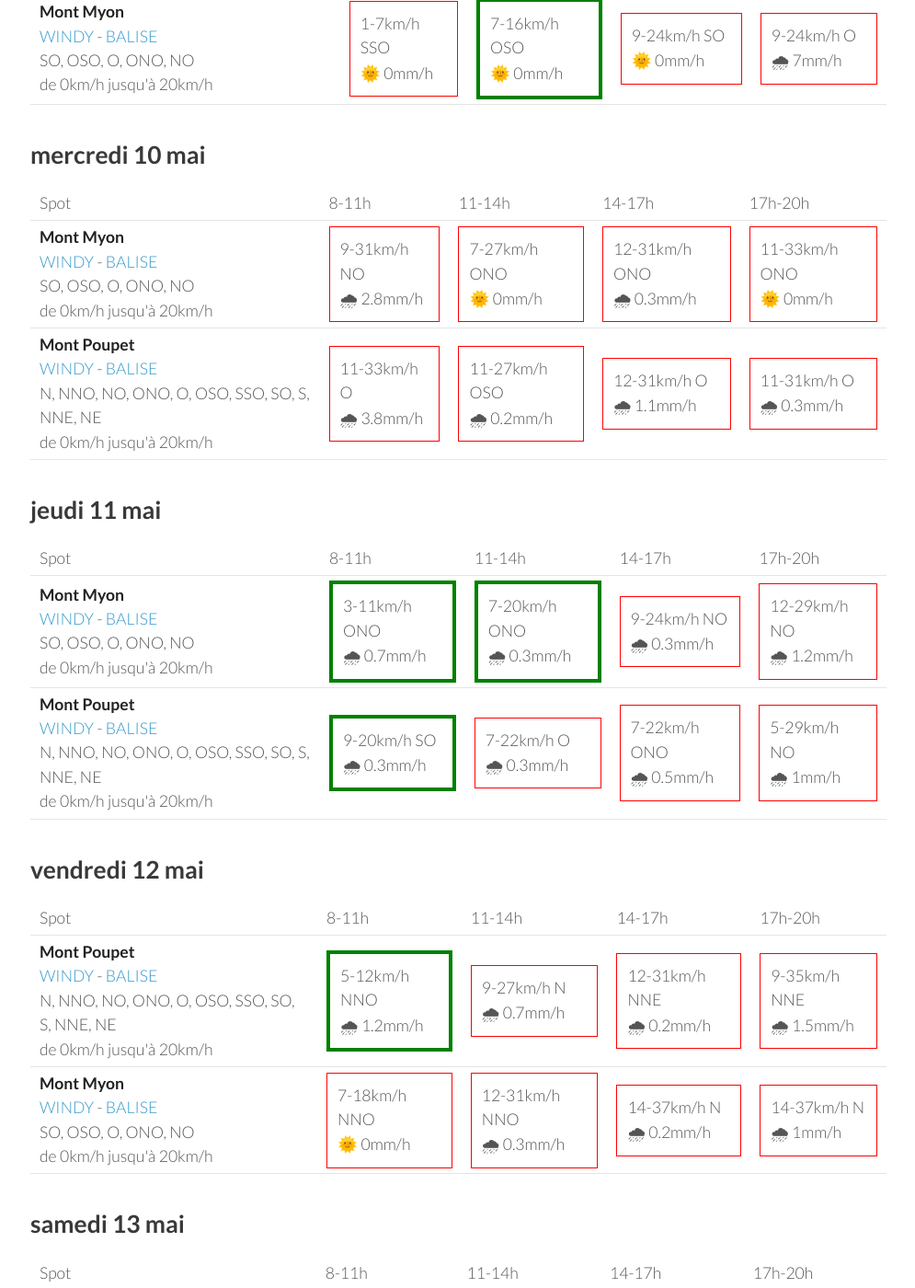
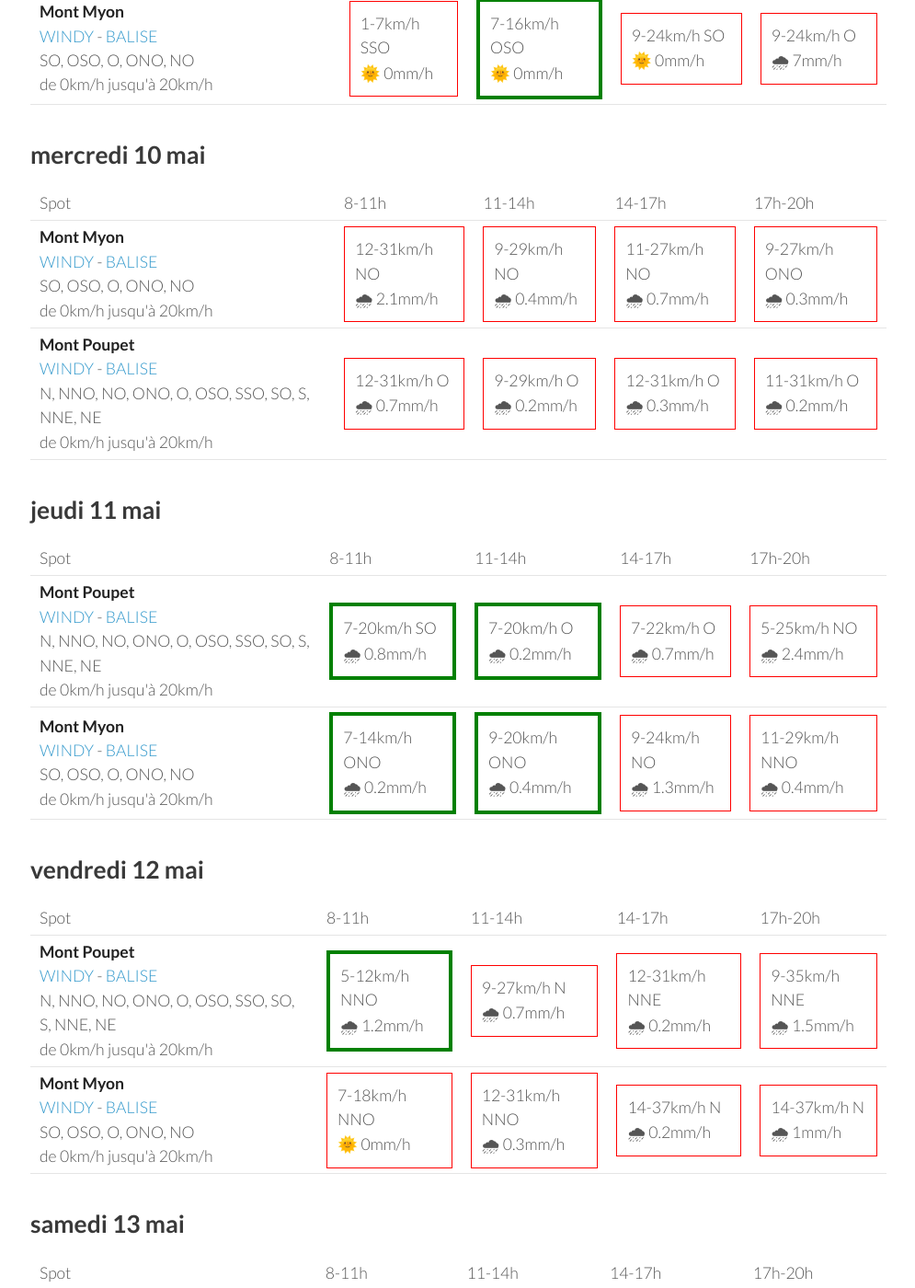
Before and after one commit to parapente-dans-le-nord/parapente-dans-le-nord.github.io, a Jekyll site: the page built from jura.markdown, in a window 1280 px wide and 1400 px high, scrolled down 903 px. Shown: the whole window at 92% size, without its empty margins (25-1020 px from the left). Built offline with Jekyll 4.4.1, drawn with Linux system fonts in a browser that asks for light colours; some of the changed text lies outside the part shown.

Commit message:
update index.markdown

```diff
--- a/jura.markdown
+++ b/jura.markdown
@@ -94,20 +94,20 @@ page mise à jour le lundi 08 mai 13:20
 <tr>
         <td><strong>Mont Myon</strong><br><a href="https://windy.com/46.331/5.397?45.898,5.394,8,m:eWoagj8">WINDY</a> - <span class=""><a href="http://www.balisemeteo.com/balise.php?idBalise=70">BALISE</a> </span><br> <span class="vent-favorable">SO, OSO, O, ONO, NO</span><br><span class="force-vent">de 0km/h jusqu'à 20km/h</span> </td>
 
-            <td><div class="not-flyable"><p>9-31km/h NO</p><p>🌧 2.8mm/h</p></div></td>
-            <td><div class="not-flyable"><p>7-27km/h ONO</p><p>🌞 0mm/h</p></div></td>
-            <td><div class="not-flyable"><p>12-31km/h ONO</p><p>🌧 0.3mm/h</p></div></td>
-            <td><div class="not-flyable"><p>11-33km/h ONO</p><p>🌞 0mm/h</p></div></td>
+            <td><div class="not-flyable"><p>12-31km/h NO</p><p>🌧 2.1mm/h</p></div></td>
+            <td><div class="not-flyable"><p>9-29km/h NO</p><p>🌧 0.4mm/h</p></div></td>
+            <td><div class="not-flyable"><p>11-27km/h NO</p><p>🌧 0.7mm/h</p></div></td>
+            <td><div class="not-flyable"><p>9-27km/h ONO</p><p>🌧 0.3mm/h</p></div></td>
 
 
     </tr>
 <tr>
         <td><strong>Mont Poupet</strong><br><a href="https://windy.com/46.970/5.876?46.541,5.876,8">WINDY</a> - <span class=""><a href="http://www.balisemeteo.com/balise.php?idBalise=92">BALISE</a> </span><br> <span class="vent-favorable">N, NNO, NO, ONO, O, OSO, SSO, SO, S, NNE, NE</span><br><span class="force-vent">de 0km/h jusqu'à 20km/h</span> </td>
 
-            <td><div class="not-flyable"><p>11-33km/h O</p><p>🌧 3.8mm/h</p></div></td>
-            <td><div class="not-flyable"><p>11-27km/h OSO</p><p>🌧 0.2mm/h</p></div></td>
-            <td><div class="not-flyable"><p>12-31km/h O</p><p>🌧 1.1mm/h</p></div></td>
-            <td><div class="not-flyable"><p>11-31km/h O</p><p>🌧 0.3mm/h</p></div></td>
+            <td><div class="not-flyable"><p>12-31km/h O</p><p>🌧 0.7mm/h</p></div></td>
+            <td><div class="not-flyable"><p>9-29km/h O</p><p>🌧 0.2mm/h</p></div></td>
+            <td><div class="not-flyable"><p>12-31km/h O</p><p>🌧 0.3mm/h</p></div></td>
+            <td><div class="not-flyable"><p>11-31km/h O</p><p>🌧 0.2mm/h</p></div></td>
 
 
     </tr>
@@ -128,22 +128,22 @@ page mise à jour le lundi 08 mai 13:20
       <td>17h-20h</td>
     </tr>
 <tr>
-        <td><strong>Mont Myon</strong><br><a href="https://windy.com/46.331/5.397?45.898,5.394,8,m:eWoagj8">WINDY</a> - <span class=""><a href="http://www.balisemeteo.com/balise.php?idBalise=70">BALISE</a> </span><br> <span class="vent-favorable">SO, OSO, O, ONO, NO</span><br><span class="force-vent">de 0km/h jusqu'à 20km/h</span> </td>
+        <td><strong>Mont Poupet</strong><br><a href="https://windy.com/46.970/5.876?46.541,5.876,8">WINDY</a> - <span class=""><a href="http://www.balisemeteo.com/balise.php?idBalise=92">BALISE</a> </span><br> <span class="vent-favorable">N, NNO, NO, ONO, O, OSO, SSO, SO, S, NNE, NE</span><br><span class="force-vent">de 0km/h jusqu'à 20km/h</span> </td>
 
-            <td><div class="flyable"><p>3-11km/h ONO</p><p>🌧 0.7mm/h</p></div></td>
-            <td><div class="flyable"><p>7-20km/h ONO</p><p>🌧 0.3mm/h</p></div></td>
-            <td><div class="not-flyable"><p>9-24km/h NO</p><p>🌧 0.3mm/h</p></div></td>
-            <td><div class="not-flyable"><p>12-29km/h NO</p><p>🌧 1.2mm/h</p></div></td>
+            <td><div class="flyable"><p>7-20km/h SO</p><p>🌧 0.8mm/h</p></div></td>
+            <td><div class="flyable"><p>7-20km/h O</p><p>🌧 0.2mm/h</p></div></td>
+            <td><div class="not-flyable"><p>7-22km/h O</p><p>🌧 0.7mm/h</p></div></td>
+            <td><div class="not-flyable"><p>5-25km/h NO</p><p>🌧 2.4mm/h</p></div></td>
 
 
     </tr>
 <tr>
-        <td><strong>Mont Poupet</strong><br><a href="https://windy.com/46.970/5.876?46.541,5.876,8">WINDY</a> - <span class=""><a href="http://www.balisemeteo.com/balise.php?idBalise=92">BALISE</a> </span><br> <span class="vent-favorable">N, NNO, NO, ONO, O, OSO, SSO, SO, S, NNE, NE</span><br><span class="force-vent">de 0km/h jusqu'à 20km/h</span> </td>
+        <td><strong>Mont Myon</strong><br><a href="https://windy.com/46.331/5.397?45.898,5.394,8,m:eWoagj8">WINDY</a> - <span class=""><a href="http://www.balisemeteo.com/balise.php?idBalise=70">BALISE</a> </span><br> <span class="vent-favorable">SO, OSO, O, ONO, NO</span><br><span class="force-vent">de 0km/h jusqu'à 20km/h</span> </td>
 
-            <td><div class="flyable"><p>9-20km/h SO</p><p>🌧 0.3mm/h</p></div></td>
-            <td><div class="not-flyable"><p>7-22km/h O</p><p>🌧 0.3mm/h</p></div></td>
-            <td><div class="not-flyable"><p>7-22km/h ONO</p><p>🌧 0.5mm/h</p></div></td>
-            <td><div class="not-flyable"><p>5-29km/h NO</p><p>🌧 1mm/h</p></div></td>
+            <td><div class="flyable"><p>7-14km/h ONO</p><p>🌧 0.2mm/h</p></div></td>
+            <td><div class="flyable"><p>9-20km/h ONO</p><p>🌧 0.4mm/h</p></div></td>
+            <td><div class="not-flyable"><p>9-24km/h NO</p><p>🌧 1.3mm/h</p></div></td>
+            <td><div class="not-flyable"><p>11-29km/h NNO</p><p>🌧 0.4mm/h</p></div></td>
 
 
     </tr>
```
Also changed, not shown: other parts of jura.markdown (+1 -1 lines).
